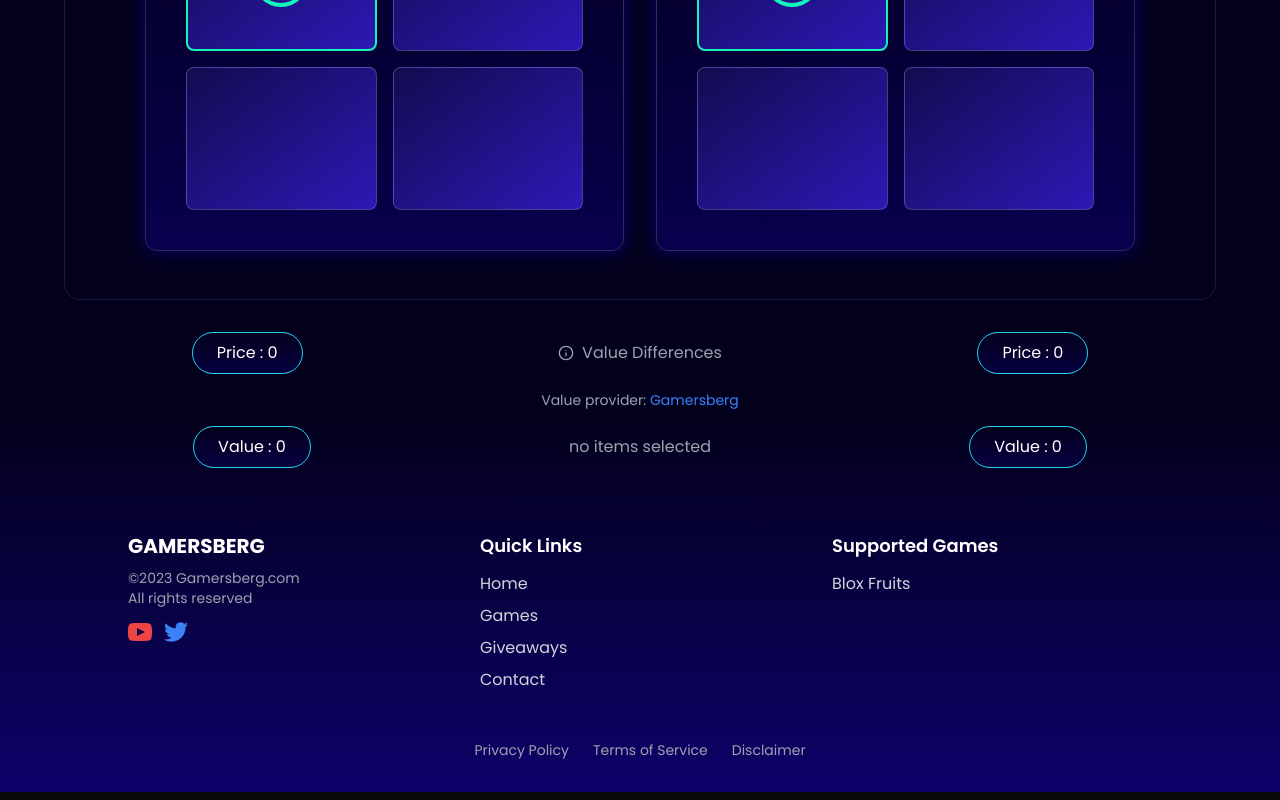
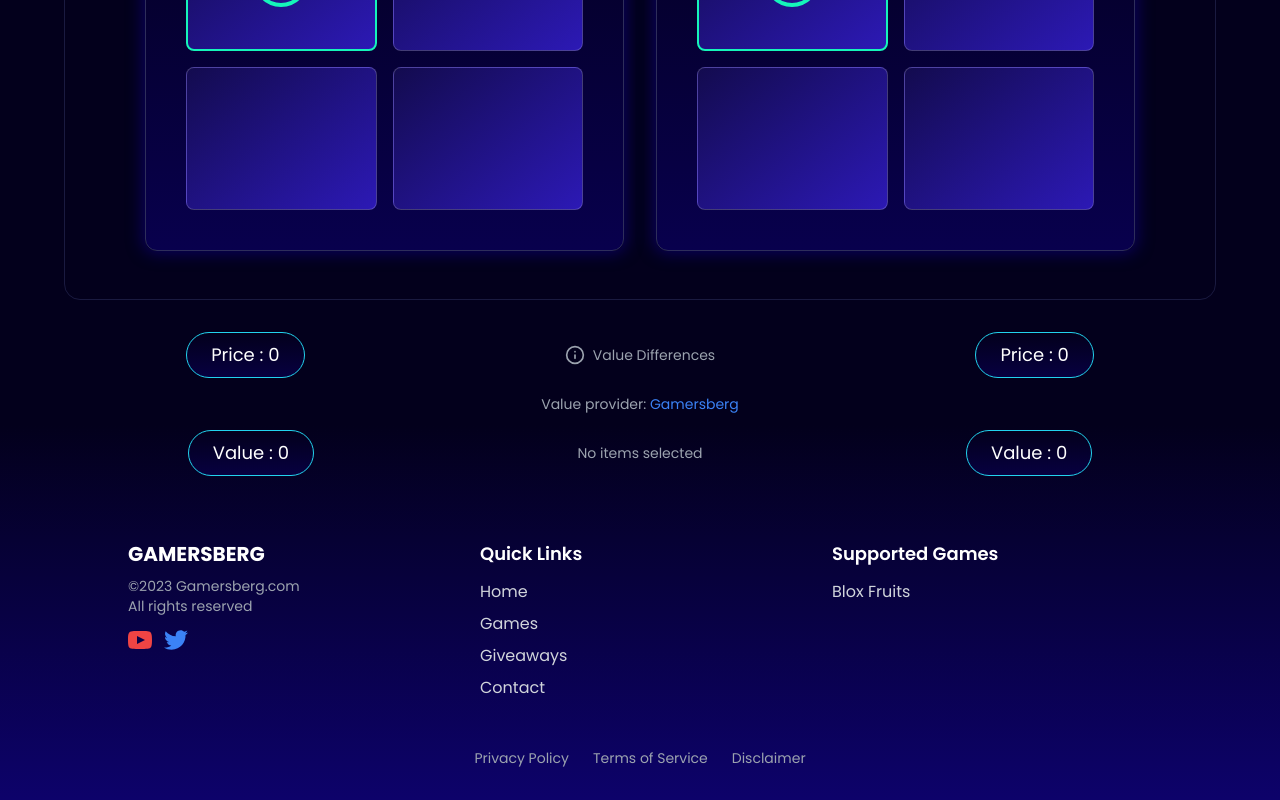
Before and after one commit to firdosh008/Gamersberg-, a Next.js app: page / in a window 1280 px wide. Shown: the part 698-1498 px from the top of the page. Built offline with nearby package versions, Linux system fonts and the light colour scheme.

Commit message:
updaed price resonive

```diff
--- a/components/calculator.tsx
+++ b/components/calculator.tsx
@@ -45,7 +45,7 @@ export default function Calculator() {
   return (
     <div className="w-full max-w-6xl">
       {/* First Row: Fruit Grid */}
-      <div className="grid grid-cols-1 md:grid-cols-2 gap-8  p-12 px-20 rounded-2xl border border-[#1a1a40] ">
+      <div className="grid grid-cols-1 md:grid-cols-2 gap-8 p-12 px-20 rounded-2xl border border-[#1a1a40]">
         <div className="border border-[#2e2e5a] rounded-xl shadow-[0px_0px_15px_3px_rgba(14,0,130,0.6)] p-6"
           style={{
             background: "linear-gradient(to bottom , rgba(3, 0, 28, 1), rgba(8, 0, 77, 1))",
@@ -71,17 +71,19 @@ export default function Calculator() {
       </div>
 
       {/* Second Row: Price, Value Difference, Price */}
-      <div className="mt-8 flex justify-around">
-        <div className="rounded-full px-6 py-2 text-white border border-cyan-400"
+      <div className="mt-8 flex flex-wrap justify-center md:justify-around gap-4">
+        <div className="rounded-full px-4 py-1 md:px-6 md:py-2 text-white border border-cyan-400 text-sm md:text-base lg:text-lg"
           style={{ background: "linear-gradient(180deg, #03001C 0%, #070040 100%)" }}>
           <span className="font-normal">Price : </span>
           <span>{formatNumber(offerPrice)}</span>
         </div>
-        <div className="flex items-center text-gray-400">
-          <InfoIcon className="h-4 w-4 mr-2" />
+
+        <div className="flex items-center text-gray-400 text-xs md:text-sm">
+          <InfoIcon className="h-4 w-4 mr-1 md:h-5 md:w-5 md:mr-2" />
           <span>Value Differences</span>
         </div>
-        <div className="rounded-full px-6 py-2 text-white border border-cyan-400"
+
+        <div className="rounded-full px-4 py-1 md:px-6 md:py-2 text-white border border-cyan-400 text-sm md:text-base lg:text-lg"
           style={{ background: "linear-gradient(180deg, #03001C 0%, #070040 100%)" }}>
           <span className="font-normal">Price : </span>
           <span>{formatNumber(requestPrice)}</span>
@@ -94,16 +96,18 @@ export default function Calculator() {
       </div>
 
       {/* Fourth Row: Value, No Items Selected, Value */}
-      <div className="mt-4 flex justify-around items-center">
-        <div className="rounded-full px-6 py-2 text-white border border-cyan-400"
+      <div className="mt-4 flex flex-wrap justify-center md:justify-around gap-4 items-center">
+        <div className="rounded-full px-4 py-1 md:px-6 md:py-2 text-white border border-cyan-400 text-sm md:text-base lg:text-lg"
           style={{ background: "linear-gradient(180deg, #03001C 0%, #070040 100%)" }}>
           <span className="font-normal">Value : </span>
           <span>{formatNumber(offerValue)}</span>
         </div>
+
         {offerFruits.length === 0 && requestFruits.length === 0 && (
-          <div className="text-gray-400">no items selected</div>
+          <div className="text-gray-400 text-xs md:text-sm">No items selected</div>
         )}
-        <div className="rounded-full px-6 py-2 text-white border border-cyan-400"
+
+        <div className="rounded-full px-4 py-1 md:px-6 md:py-2 text-white border border-cyan-400 text-sm md:text-base lg:text-lg"
           style={{ background: "linear-gradient(180deg, #03001C 0%, #070040 100%)" }}>
           <span className="font-normal">Value : </span>
           <span>{formatNumber(requestValue)}</span>
```
